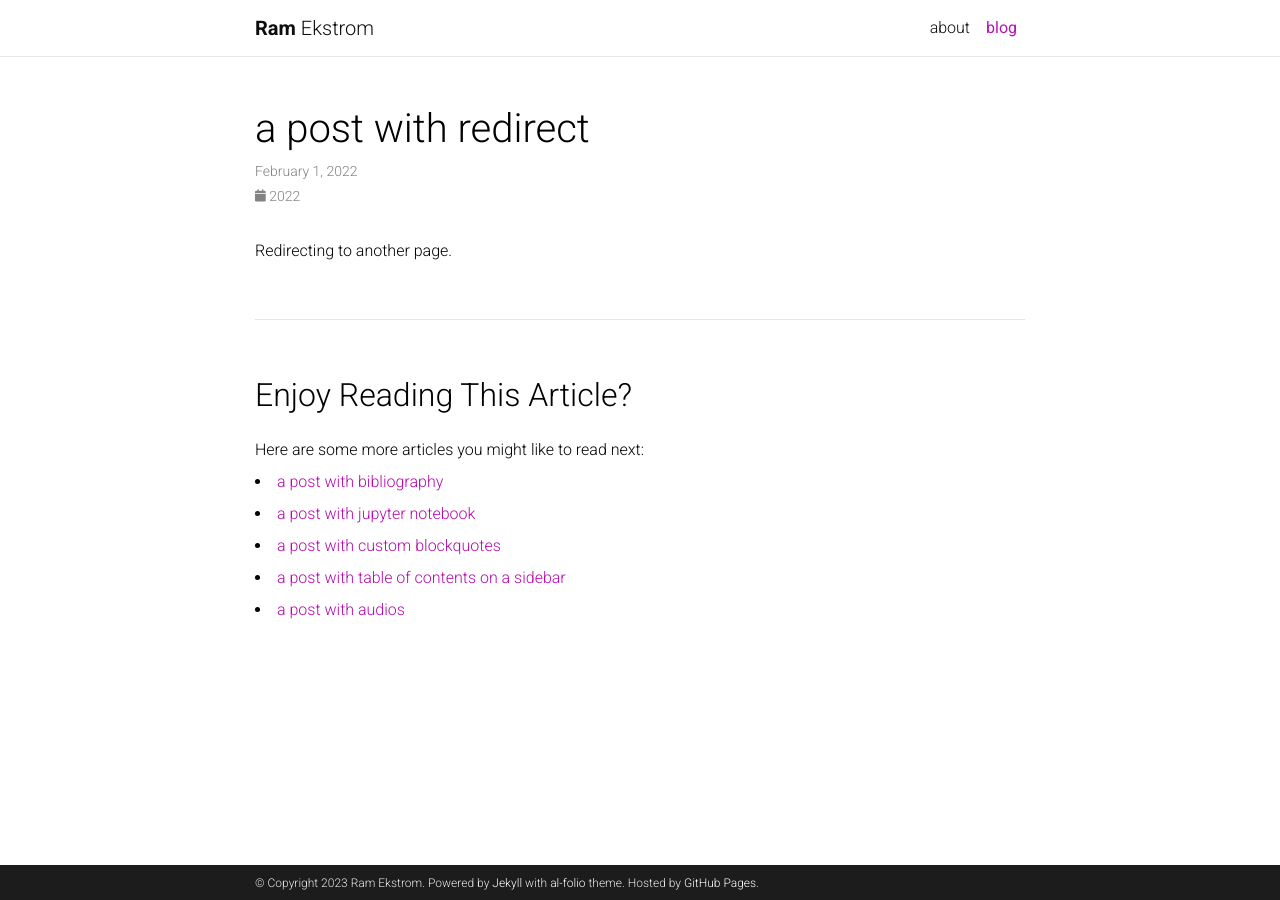
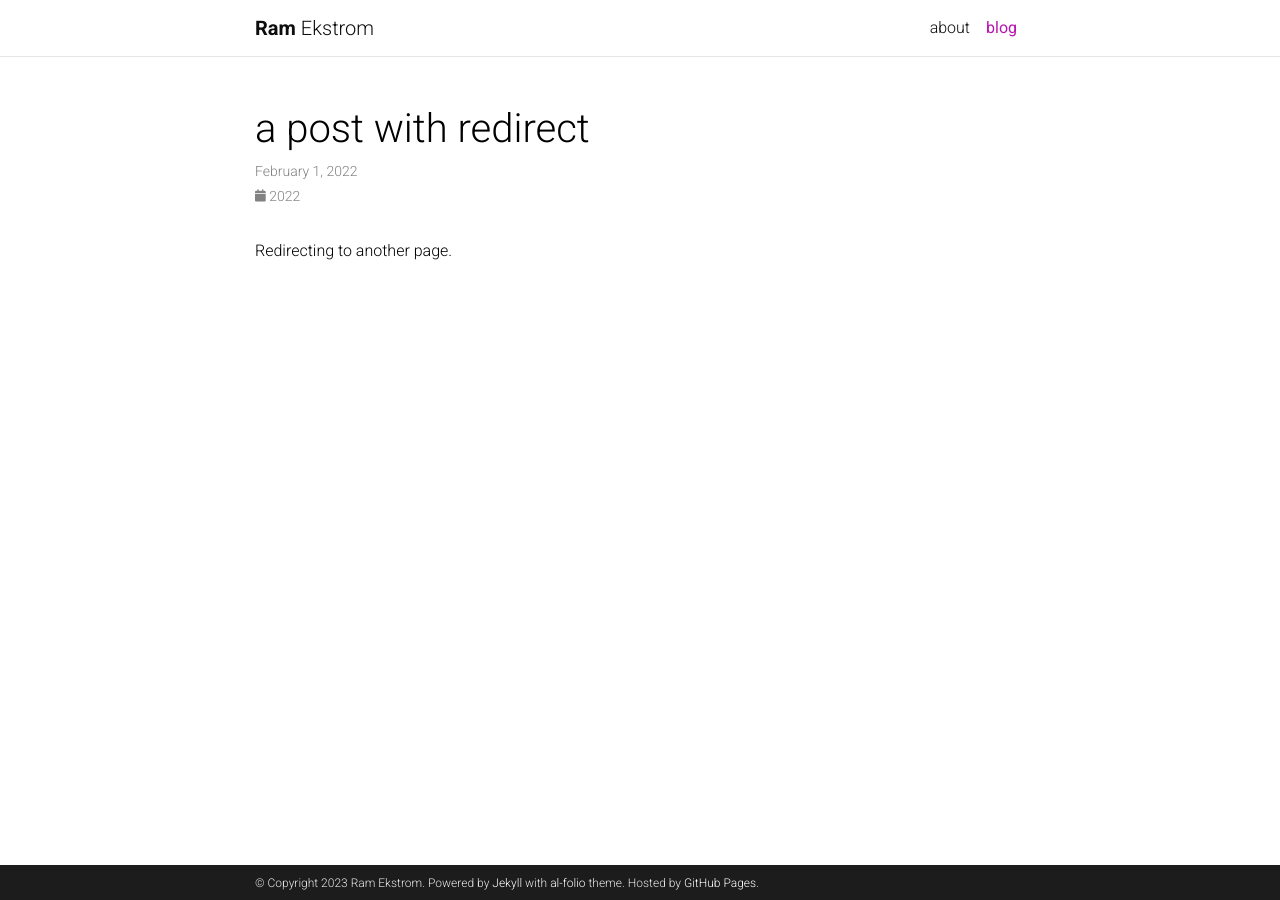
Before and after one commit to ramekstrom/ramekstrom.github.io, a Jekyll site: the page built from _posts/2022-02-01-redirect.md, in a window 1280 px wide. Built offline with Jekyll 4.4.1, drawn with Linux system fonts in a browser that asks for light colours; comment, search, counter and statistics services are not loaded; a style sheet for code colours, icons or effects is not loaded.

Commit message:
Update _config.yml

```diff
--- a/_config.yml
+++ b/_config.yml
@@ -34,8 +34,8 @@
 repo_theme_light: default       # https://github.com/anuraghazra/github-readme-stats/blob/master/themes/README.md
 repo_theme_dark: dark           # https://github.com/anuraghazra/github-readme-stats/blob/master/themes/README.md
 repo_trophies:
-  enabled: false
-  theme_light: flat    # https://github.com/ryo-ma/github-profile-trophy
+  enabled: true
+  theme_light: gruvbox    # https://github.com/ryo-ma/github-profile-trophy
   theme_dark: gitdimmed  # https://github.com/ryo-ma/github-profile-trophy
 
 # -----------------------------------------------------------------------------
@@ -132,7 +132,7 @@
   enabled: true
 
 related_blog_posts:
-  enabled: true
+  enabled: false
   max_related: 5
 
 # Giscus comments (RECOMMENDED)
```
